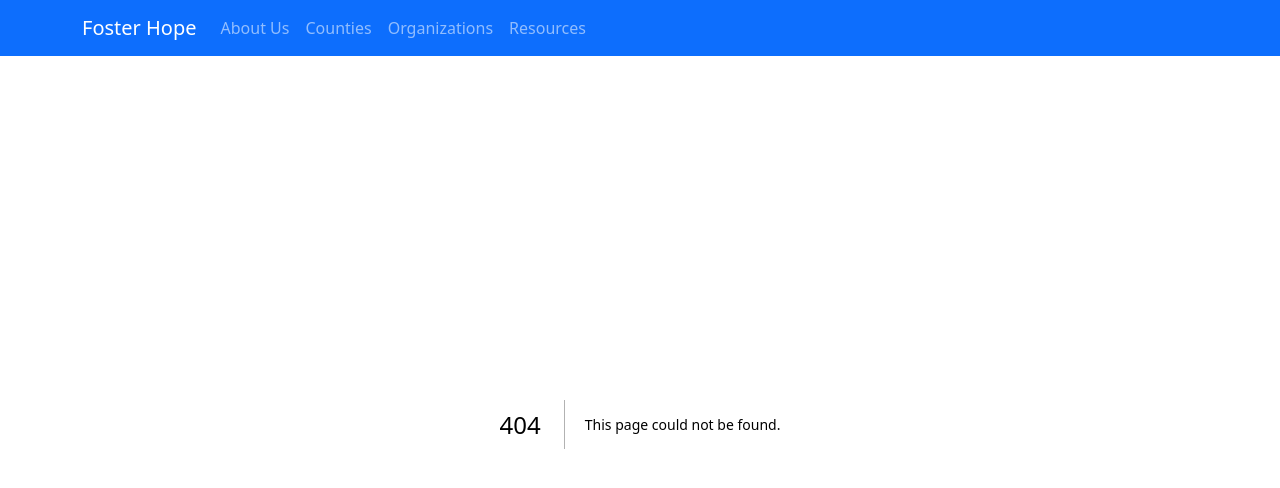
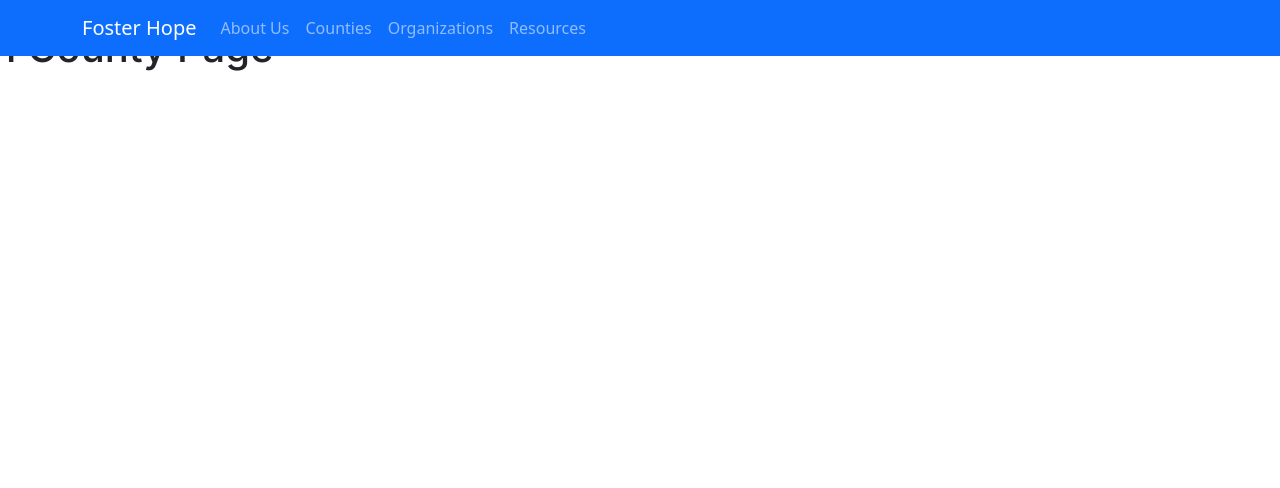
Before and after one commit to MaadhavK/foster-hope-2024, a Next.js app in the folder front-end/: page /counties/1 in a window 1280 px wide. Before the commit this address had no page. Shown: the top 488 px of the page. Built offline with nearby package versions, Linux system fonts and the light colour scheme.

Commit message:
Added counties/[name] back

```diff
--- a/front-end/src/app/about/page.jsx
+++ b/front-end/src/app/about/page.jsx
@@ -2,7 +2,6 @@ import Image from "next/image"
 import AboutCard from "./components/aboutCard";
 import { Row, Col, Container } from "react-bootstrap";
 import styles from "../page.module.css";
-
 
 export const metadata = {
     title: "About Foster Hope"
--- /dev/null
+++ b/front-end/src/app/counties/[name]/page.jsx
@@ -0,0 +1,7 @@
+export default function CountyPage ({params: {name}}) {
+    return (
+        <div>
+            <h1>{name} County Page</h1>
+        </div>
+    )
+}
```
